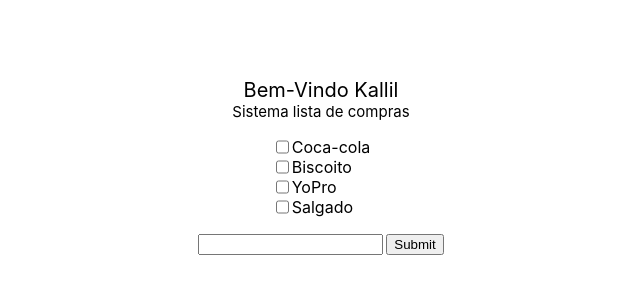
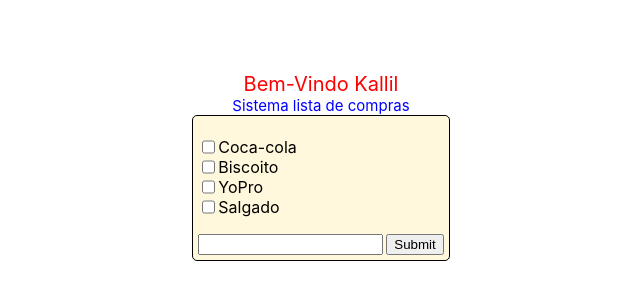
Before and after one commit to Hiogi/react-site-lista-teste, a React (Create React App) app: page / in a window 1280 px wide. Shown: the part 234-534 px from the top of the page, without its empty margins (319-959 px from the left). Built offline with nearby package versions, Linux system fonts and the light colour scheme.

Commit message:
atualizações no css e algumas tags

```diff
--- a/src/App.css
+++ b/src/App.css
@@ -4,4 +4,12 @@
   flex-direction: column;
   align-items: center;
   justify-content: center;
+
 }
+
+.main {
+border: 1px solid black;
+padding: 5px 5px;
+border-radius: 5px;
+background-color: cornsilk;
+}
--- a/src/App.js
+++ b/src/App.js
@@ -10,9 +10,11 @@ function App() {
   return (
     <div className="App">
       <Titulo nomes={{nome1: 'Kallil', nome2: 'Celso', nome3: 'Nelis'}}/>
-      <Sistema sistema= 'Sistema lista de compras'/>
-      <Lista items={['Coca-cola', 'Biscoito', 'YoPro', 'Salgado']}/>
-      <Campo/>
+        <Sistema sistema= 'Sistema lista de compras'/>
+      <div className="main">
+        <Lista items={['Coca-cola', 'Biscoito', 'YoPro', 'Salgado']}/>
+        <Campo/>
+      </div>
     </div>
   )};
 
--- a/src/components/Campo.css
+++ b/src/components/Campo.css
@@ -1,3 +1,3 @@
-.Campo .botao {
+.campo .botao {
   margin-left: 3px;
 }
--- a/src/components/Campo.jsx
+++ b/src/components/Campo.jsx
@@ -1,7 +1,7 @@
 import './Campo.css'
 
 export function Campo() {
-  return (<div className='Campo'>
+  return (<div className='campo'>
     <input type={'text'} />
     <input type={'submit'} className='botao'/>
     </div>
--- a/src/components/Lista.css
+++ b/src/components/Lista.css
@@ -1,9 +1,9 @@
-.Marcar {
+.marcar {
   display: flex;
   text-decoration: none;
 }
 
-.Lista ul {
+.lista ul {
   list-style: none;
   padding-left: 0;
 }
--- a/src/components/Lista.jsx
+++ b/src/components/Lista.jsx
@@ -3,18 +3,18 @@ import './Lista.css'
 export function Lista(props) {
 
   return (<>
-      <div className="Lista">
+      <div className="lista">
         <ul>
           {props.items.map(function(produto){
           return (
-            <div className='Marcar'>
-              <input type={'checkbox'} className='Check'/>
+            <div className='marcar'>
+              <input type={'checkbox'} className='check'/>
               <li>{produto}</li>
             </div>)
           })}
         </ul>
       </div>
-      <div className="Input">
+      <div className="input">
       </div>
   </>)
 }
--- a/src/components/Sistema.css
+++ b/src/components/Sistema.css
@@ -1,3 +1,4 @@
-.Sistema {
+.sistema {
   font-size: 15px;
+  color: blue;
 }
--- a/src/components/Sistema.jsx
+++ b/src/components/Sistema.jsx
@@ -2,7 +2,7 @@ import './Sistema.css'
 
 export function Sistema (props) {
   return (
-    <div className="Sistema">
+    <div className="sistema">
       <div> {props.sistema} </div>
     </div>
 )}
--- a/src/components/Titulo.css
+++ b/src/components/Titulo.css
@@ -1,3 +1,4 @@
 .mensagem {
   font-size: 20px;
+  color: red;
 }
```
